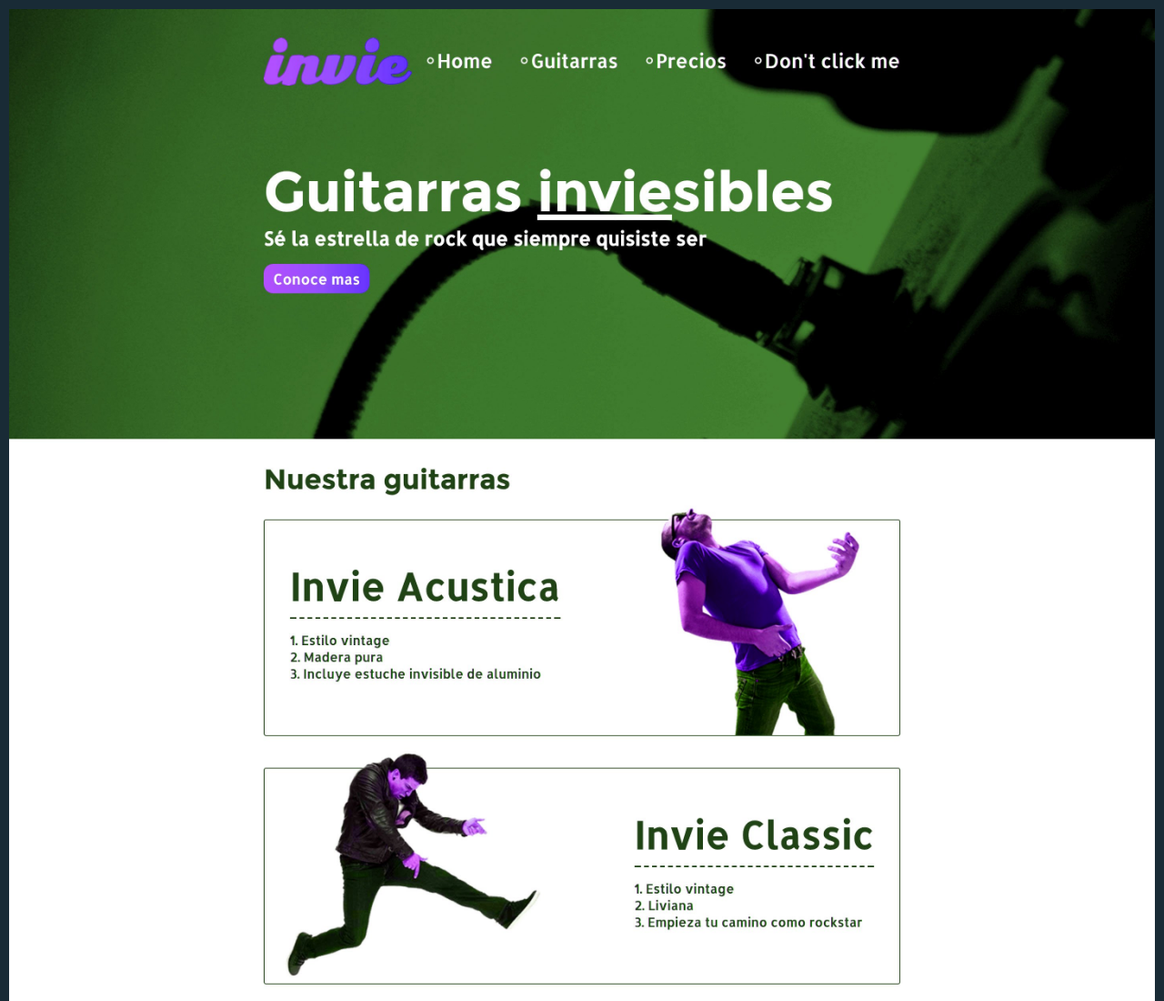
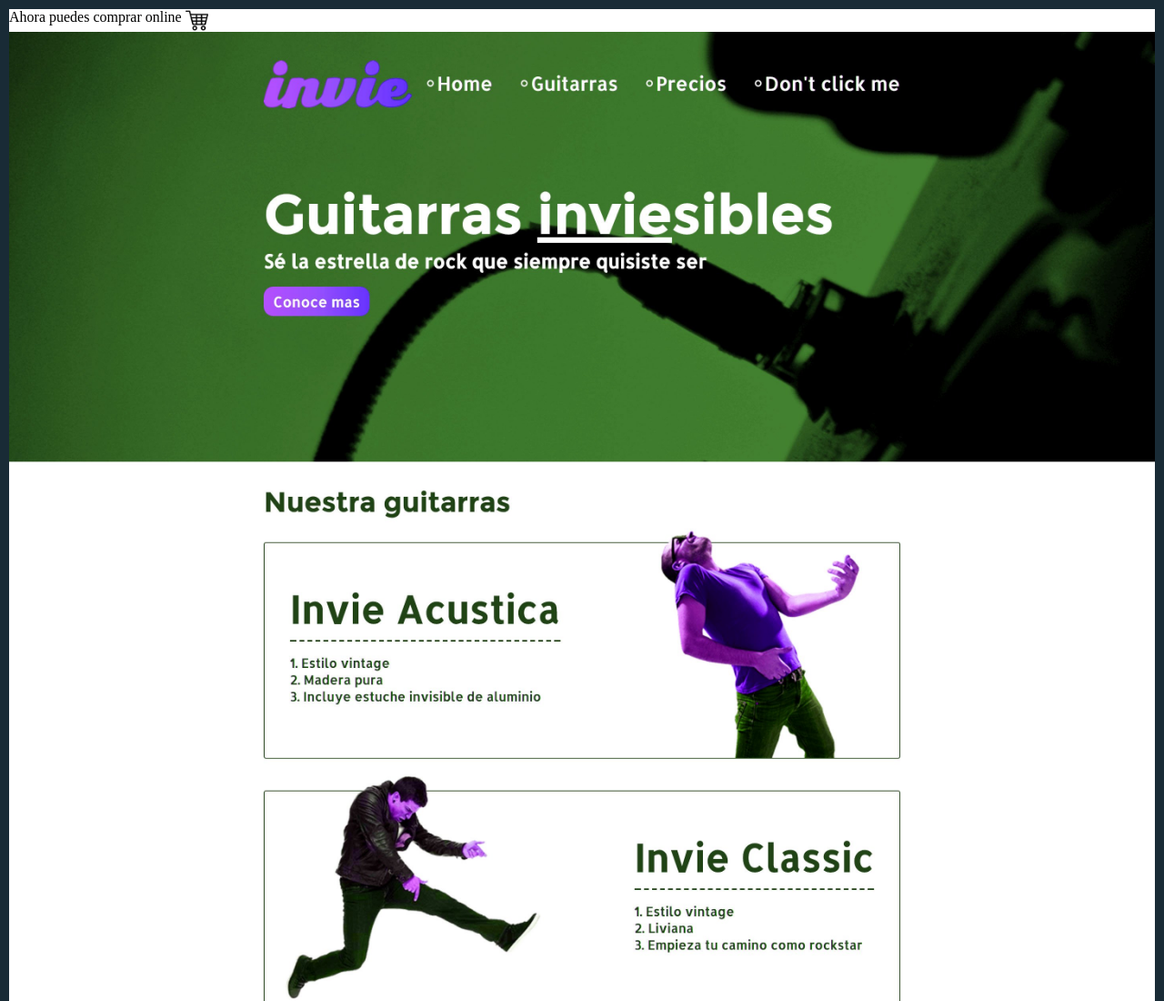
Before and after one commit to alejo0313/invie-github, a plain HTML site: page index.html in a window 1280 px wide. Shown: the top 1100 px of the page at 91% size. Drawn offline with Linux system fonts and the light colour scheme.

Commit message:
Compra Online

```diff
--- a/index.html
+++ b/index.html
@@ -26,6 +26,9 @@
     </style>
   </head>
   <body>
+    <div>
+      Ahora puedes comprar online <img src="car_online.png" width="25px" alt="">
+    </div>
     <img src="invie-responsive.png" alt="" id="responsive">
     <img src="nueva-version.jpg" alt="">
   </body>
```
Also changed, not shown: car_online.png (added).
